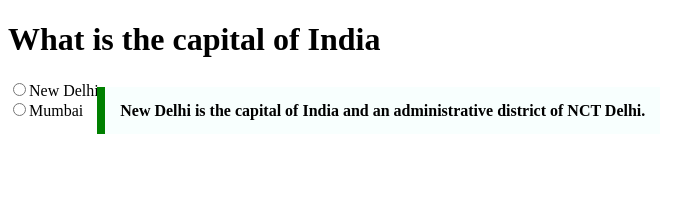
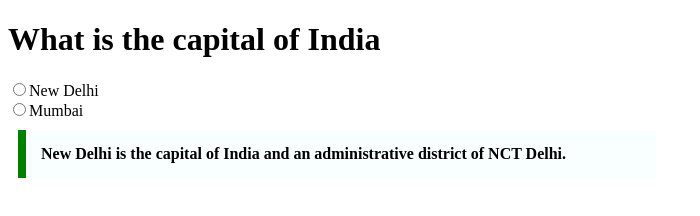
Before and after one commit to acciojob/trivia-imtritesh, a website: page main.html in a window 1280 px wide. Shown: the whole page, without its empty margins (0-700 px from the left). Drawn offline with Linux system fonts and the light colour scheme.

Commit message:
created a submission

```diff
--- a/main.html
+++ b/main.html
@@ -11,7 +11,7 @@
 	<h1>What is the capital of India</h1>
 	<input type="radio" name="city">New Delhi <br>
 	<input type="radio" name="city">Mumbai
-	<blockquote.new cite=" https://en.wikipedia.org/wiki/New_Delhi" class="new">New Delhi is the capital of India and an administrative district of NCT Delhi.</blockquote>
+	<blockquote cite=" https://en.wikipedia.org/wiki/New_Delhi">New Delhi is the capital of India and an administrative district of NCT Delhi.</blockquote>
     <script type="text/javascript" src="./script.js">
 </script>
 
--- a/styles.css
+++ b/styles.css
@@ -1,6 +1,6 @@
 
 /* Your CSS Code here. */
-.new{
+blockquote{
 	max-width: 600px;
 	margin: 10px;
 	padding: 15px;
```
